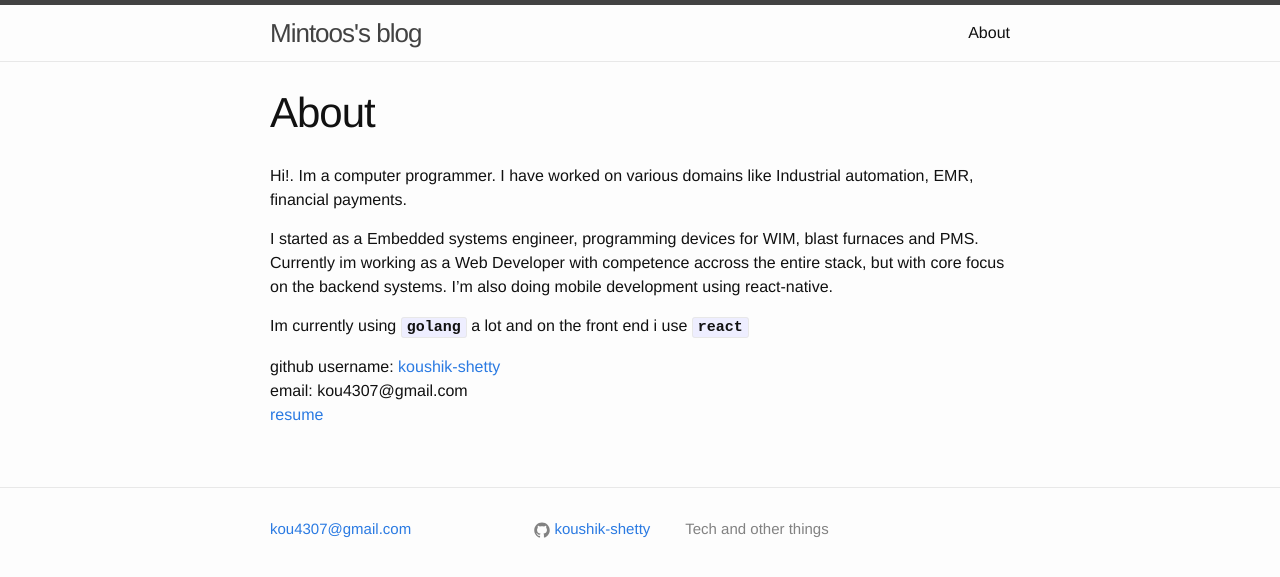
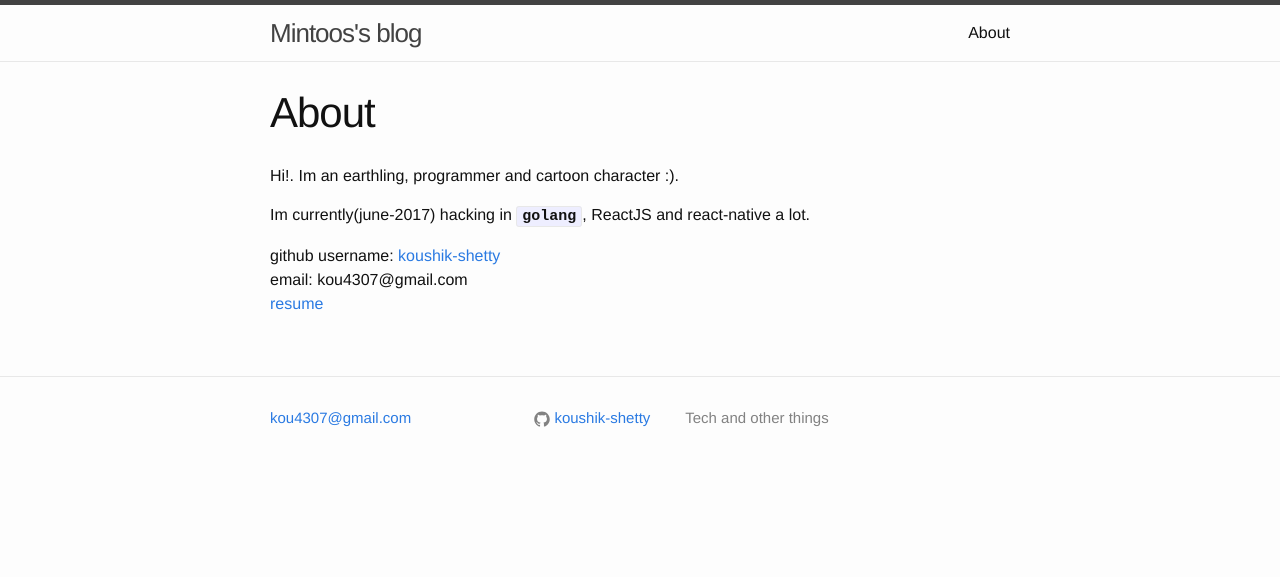
Before and after one commit to koushik-shetty/koushik-shetty.github.io, a Jekyll site: the page built from about.md, in a window 1280 px wide. Shown: the top 577 px of the page. Built offline with Jekyll 4.4.1, drawn with Linux system fonts in a browser that asks for light colours.

Commit message:
update about

```diff
--- a/about.md
+++ b/about.md
@@ -3,11 +3,9 @@ layout: page
 title: About
 permalink: /about/
 ---
-Hi!. Im a computer programmer. I have worked on various domains like Industrial automation, EMR, financial payments.
+Hi!. Im an earthling, programmer and cartoon character :).
 
-I started as a Embedded systems engineer, programming devices for WIM, blast furnaces and PMS. Currently im working as a Web Developer with competence accross the entire stack, but with core focus on the backend systems. I'm also doing mobile development using react-native.
-
-Im currently using __`golang`__ a lot and on the front end i use __`react`__
+Im currently(june-2017) hacking in __`golang`__, ReactJS and react-native a lot.
 
 github username: [koushik-shetty](https://github.com/koushik-shetty)
 email: kou4307@gmail.com
```
